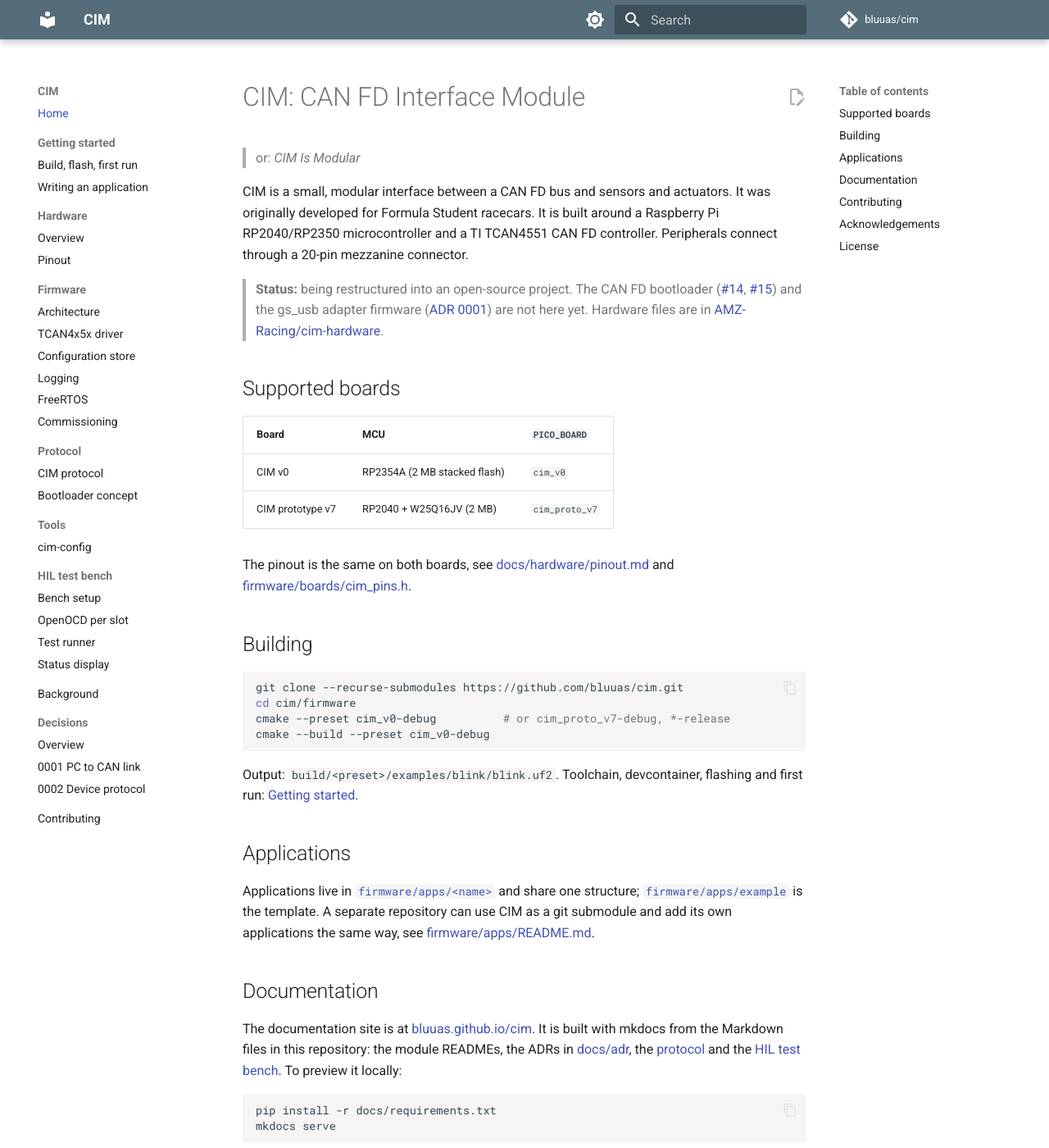
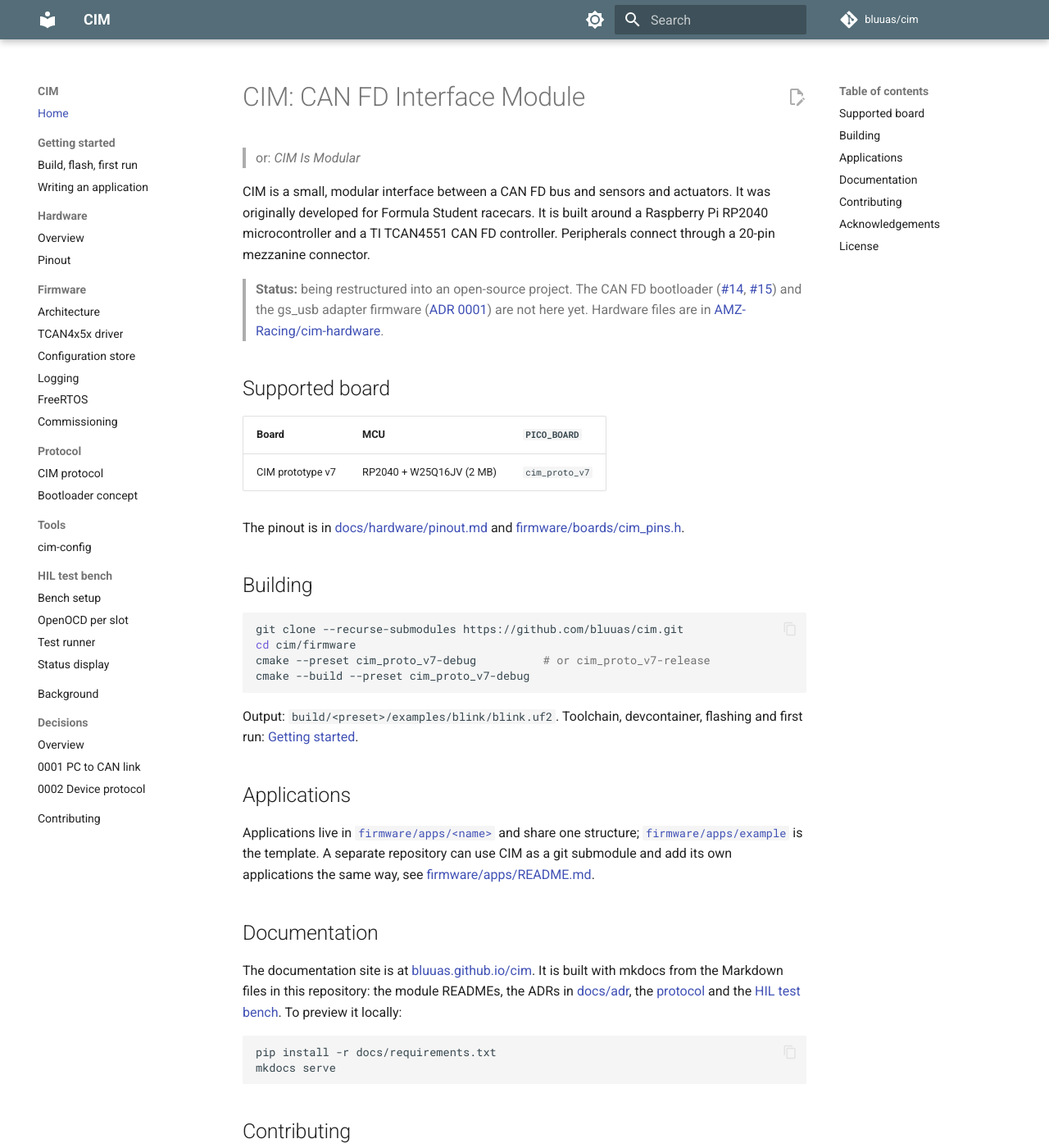
Before and after one commit to bluuas/cim, an MkDocs documentation site: the page built from README.md, in a window 1280 px wide and 1400 px high. Shown: the whole window at 82% size. Built offline with MkDocs 1.6.1 and Material for MkDocs 9.7.7, drawn with Linux system fonts in a browser that asks for light colours; comment, search, counter and statistics services are not loaded.

Commit message:
chore: remove CIM v0 from the repository (#69)
Closes #66

Stacked on https://github.com/bluuas/cim/pull/68. Retarget to main after
it is merged.

## What
Removes the cim_v0 board, presets, CI entries and docs. cim_proto_v7 is
the default board.

## Checklist
- [x] CI is green
- [x] Tested on hardware / not applicable: builds checked in the
devcontainer
- [x] Docs / README updated

---------

Co-authored-by: Claude Sonnet 5.5 <noreply@anthropic.com>

````diff
--- a/README.md
+++ b/README.md
@@ -2,26 +2,25 @@
 
 > or: _CIM Is Modular_
 
-CIM is a small, modular interface between a CAN FD bus and sensors and actuators. It was originally developed for Formula Student racecars. It is built around a Raspberry Pi RP2040/RP2350 microcontroller and a TI TCAN4551 CAN FD controller. Peripherals connect through a 20-pin mezzanine connector.
+CIM is a small, modular interface between a CAN FD bus and sensors and actuators. It was originally developed for Formula Student racecars. It is built around a Raspberry Pi RP2040 microcontroller and a TI TCAN4551 CAN FD controller. Peripherals connect through a 20-pin mezzanine connector.
 
 > **Status:** being restructured into an open-source project. The CAN FD bootloader ([#14](https://github.com/bluuas/cim/issues/14), [#15](https://github.com/bluuas/cim/issues/15)) and the gs_usb adapter firmware ([ADR 0001](docs/adr/0001-pc-can-link.md)) are not here yet. Hardware files are in [AMZ-Racing/cim-hardware](https://github.com/AMZ-Racing/cim-hardware).
 
-## Supported boards
+## Supported board
 
-| Board          | MCU                          | `PICO_BOARD`   |
-|----------------|------------------------------|----------------|
-| CIM v0         | RP2354A (2 MB stacked flash) | `cim_v0`       |
-| CIM prototype v7 | RP2040 + W25Q16JV (2 MB)   | `cim_proto_v7` |
+| Board            | MCU                      | `PICO_BOARD`   |
+|------------------|--------------------------|----------------|
+| CIM prototype v7 | RP2040 + W25Q16JV (2 MB) | `cim_proto_v7` |
 
-The pinout is the same on both boards, see [docs/hardware/pinout.md](docs/hardware/pinout.md) and [firmware/boards/cim_pins.h](firmware/boards/cim_pins.h).
+The pinout is in [docs/hardware/pinout.md](docs/hardware/pinout.md) and [firmware/boards/cim_pins.h](firmware/boards/cim_pins.h).
 
 ## Building
 
 ```sh
 git clone --recurse-submodules https://github.com/bluuas/cim.git
 cd cim/firmware
-cmake --preset cim_v0-debug          # or cim_proto_v7-debug, *-release
-cmake --build --preset cim_v0-debug
+cmake --preset cim_proto_v7-debug          # or cim_proto_v7-release
+cmake --build --preset cim_proto_v7-debug
 ```
 
 Output: `build/<preset>/examples/blink/blink.uf2`. Toolchain, devcontainer, flashing and first run: [Getting started](docs/getting-started.md).
````
Also changed, not shown: docs/firmware/architecture.md (+1 -1 lines), docs/getting-started.md (+3 -8 lines), docs/hardware/overview.md (+4 -6 lines), docs/hardware/pinout.md (+1 -1 lines), firmware/apps/README.md (+1 -1 lines), 7 other files.
